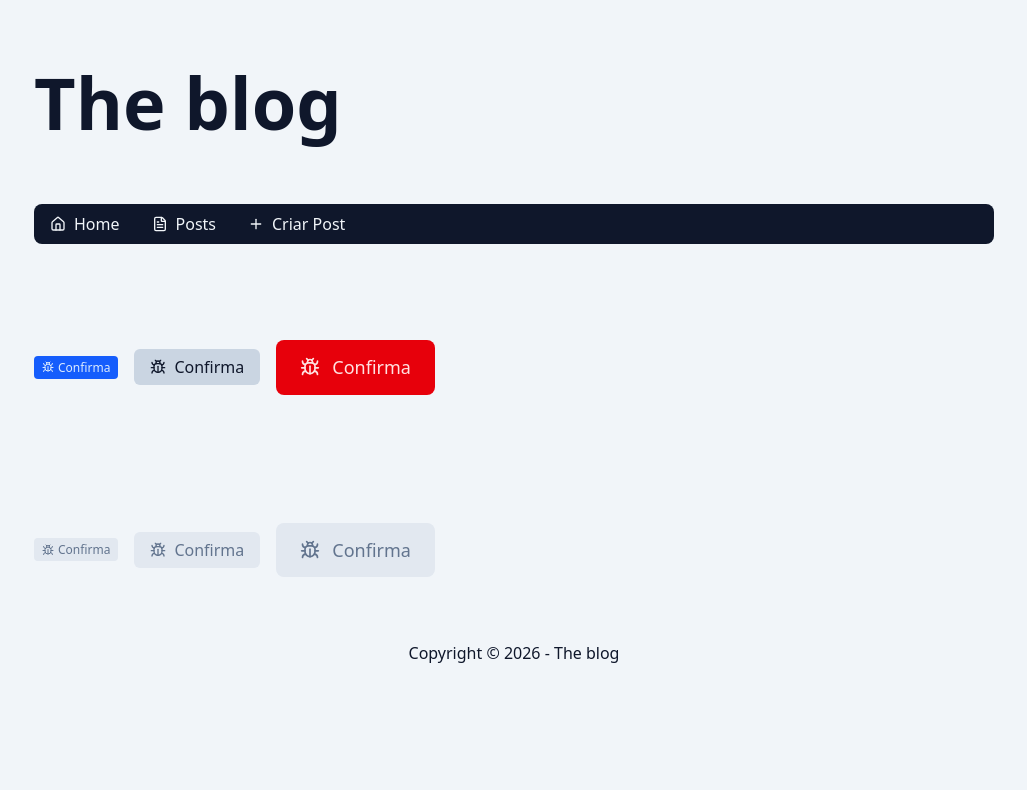
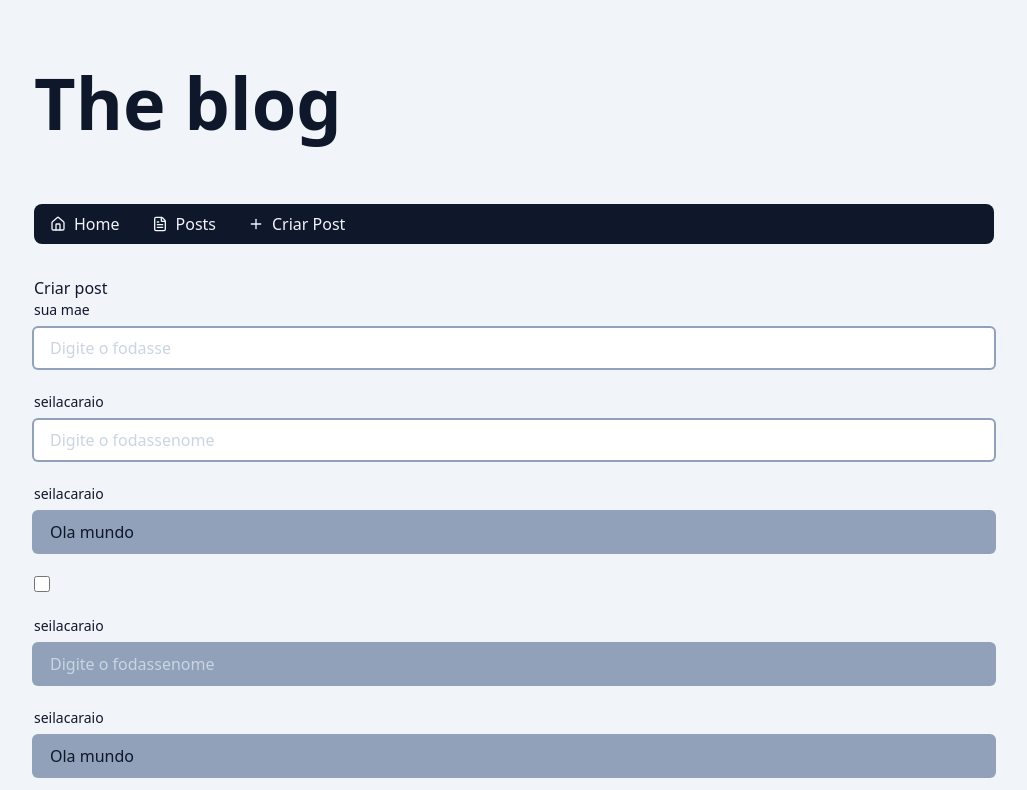
Before and after one commit to TioMiranha/BLOG, a Next.js app: page /admin/post/new in a window 1280 px wide. Shown: the top 790 px of the page, without its empty margins (126-1153 px from the left). Built offline with nearby package versions, Linux system fonts and the light colour scheme.

Commit message:
lançando pequenas modificações

```diff
--- a/src/app/admin/post/new/page.tsx
+++ b/src/app/admin/post/new/page.tsx
@@ -1,34 +1,12 @@
-import { Button } from '@/components/Button';
-import { BugIcon } from 'lucide-react';
+import { ManagePostForm } from '@/components/admin/ManagePostForm';
 
 export const dynamic = 'force-dynamic';
 
 export default async function AdminPostNewPage() {
   return (
-    <div>
-      <div className='py-16 flex gap-4 flex-wrap items-center'>
-        <Button variant='default' size='sm'>
-          <BugIcon /> Confirma
-        </Button>
-        <Button variant='ghost' size='md'>
-          <BugIcon /> Confirma
-        </Button>
-        <Button variant='danger' size='lg'>
-          <BugIcon /> Confirma
-        </Button>
-      </div>
-
-      <div className='py-16 flex gap-4 flex-wrap items-center'>
-        <Button variant='default' size='sm' disabled>
-          <BugIcon /> Confirma
-        </Button>
-        <Button variant='ghost' size='md' disabled>
-          <BugIcon /> Confirma
-        </Button>
-        <Button variant='danger' size='lg' disabled>
-          <BugIcon /> Confirma
-        </Button>
-      </div>
-    </div>
+    <>
+      <h1>Criar post</h1>
+      <ManagePostForm />
+    </>
   );
 }
--- /dev/null
+++ b/src/components/InputCheckbox/index.tsx
@@ -0,0 +1,34 @@
+import clsx from 'clsx';
+import { useId } from 'react';
+
+type InputCheckboxProps = {
+  labelText?: string;
+  type?: string;
+} & React.ComponentProps<'input'>;
+
+export function InputCheckbox({
+  labelText = '',
+  type = 'checkbox',
+  ...props
+}: InputCheckboxProps) {
+  const id = useId();
+
+  return (
+    <div className='flex items-center gap-3'>
+      <input
+        {...props}
+        className={clsx(
+          'w-4 h-4 outline-none rounded-sm focus:ring-2 focus:ring-blue-500',
+          props.className,
+        )}
+        id={id}
+        type={type}
+      />
+      {labelText && (
+        <label className='text-base' htmlFor={id}>
+          {labelText}
+        </label>
+      )}
+    </div>
+  );
+}
--- /dev/null
+++ b/src/components/InputText/index.tsx
@@ -0,0 +1,35 @@
+import clsx from 'clsx';
+import { useId } from 'react';
+
+type InputTextProps = {
+  labelText?: string;
+} & React.ComponentProps<'input'>;
+
+export function InputText({ labelText = '', ...props }: InputTextProps) {
+  const id = useId();
+
+  return (
+    <div className='flex flex-col gap-2'>
+      {labelText && (
+        <label className='text-sm' htmlFor={id}>
+          {labelText}
+        </label>
+      )}
+      <input
+        {...props}
+        className={clsx(
+          'bg-white outline-0',
+          'ring-2 ring-slate-400 rounded',
+          'py-2 px-4 focus:ring-blue-600',
+          'placeholder-slate-300',
+          'disabled:bg-slate-200',
+          'disabled:bg-slate-400',
+          'disabled:placeholder-slate-300',
+          'read-only::bg-slate-100',
+          props.className,
+        )}
+        id={id}
+      />
+    </div>
+  );
+}
--- /dev/null
+++ b/src/components/admin/ManagePostForm/index.tsx
@@ -0,0 +1,40 @@
+'use client';
+import { Button } from '@/components/Button';
+import { InputCheckbox } from '@/components/InputCheckbox';
+import { InputText } from '@/components/InputText';
+
+export function ManagePostForm() {
+  return (
+    <form action='' className='mb-16'>
+      <div className='flex flex-col gap-6'>
+        <InputText labelText='sua mae' placeholder='Digite o fodasse' />
+        <InputText labelText='seilacaraio' placeholder='Digite o fodassenome' />
+        <InputText
+          disabled
+          labelText='seilacaraio'
+          placeholder='Digite o fodassenome'
+          defaultValue='Ola mundo'
+        />
+
+        <InputCheckbox />
+
+        <InputText
+          disabled
+          labelText='seilacaraio'
+          placeholder='Digite o fodassenome'
+        />
+
+        <InputText
+          disabled
+          labelText='seilacaraio'
+          placeholder='Digite o fodassenome'
+          defaultValue='Ola mundo'
+          readOnly
+        />
+      </div>
+      <div className='mt-4'>
+        <Button type='submit'>Enviar</Button>
+      </div>
+    </form>
+  );
+}
```
